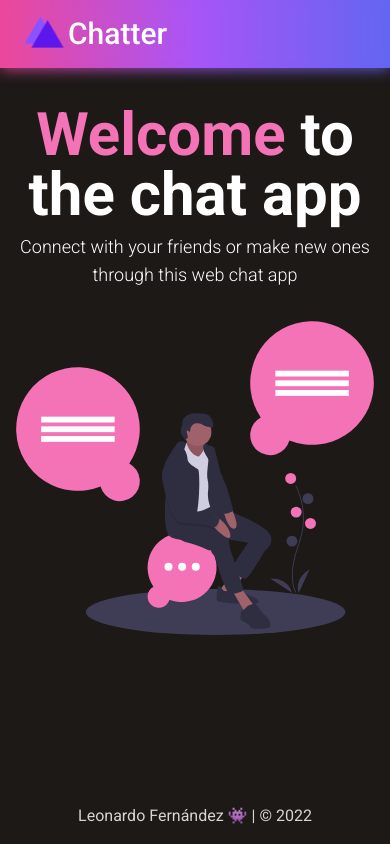
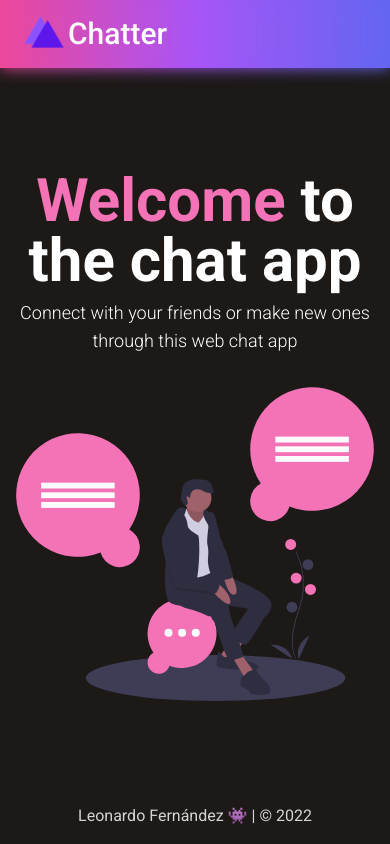
Before and after one commit to LeoFernandezR/Chat-app, a React (Vite) app in the folder chat/: page / in a window 390 px wide. Built offline with nearby package versions, Linux system fonts and the light colour scheme; some icons are missing.

Commit message:
style: responsive home

```diff
--- a/chat/src/components/home/Home.tsx
+++ b/chat/src/components/home/Home.tsx
@@ -9,8 +9,8 @@ export const Home: React.FC<Props> = ({}) => {
   const {user} = useAuthContext()
 
   return (
-    <main className="flex flex-1 items-center justify-between py-[4%] flex-col">
-      <article className="flex items-center justify-between pt-[2%]">
+    <main className="flex flex-1 items-center justify-center flex-col gap-8">
+      <article className="flex items-center justify-between">
         <section className="flex flex-col gap-4 justify-between items-center">
           <div className="flex flex-col gap-2 justify-center py-4">
             <h1 className="text-6xl font-bold text-center">
```
